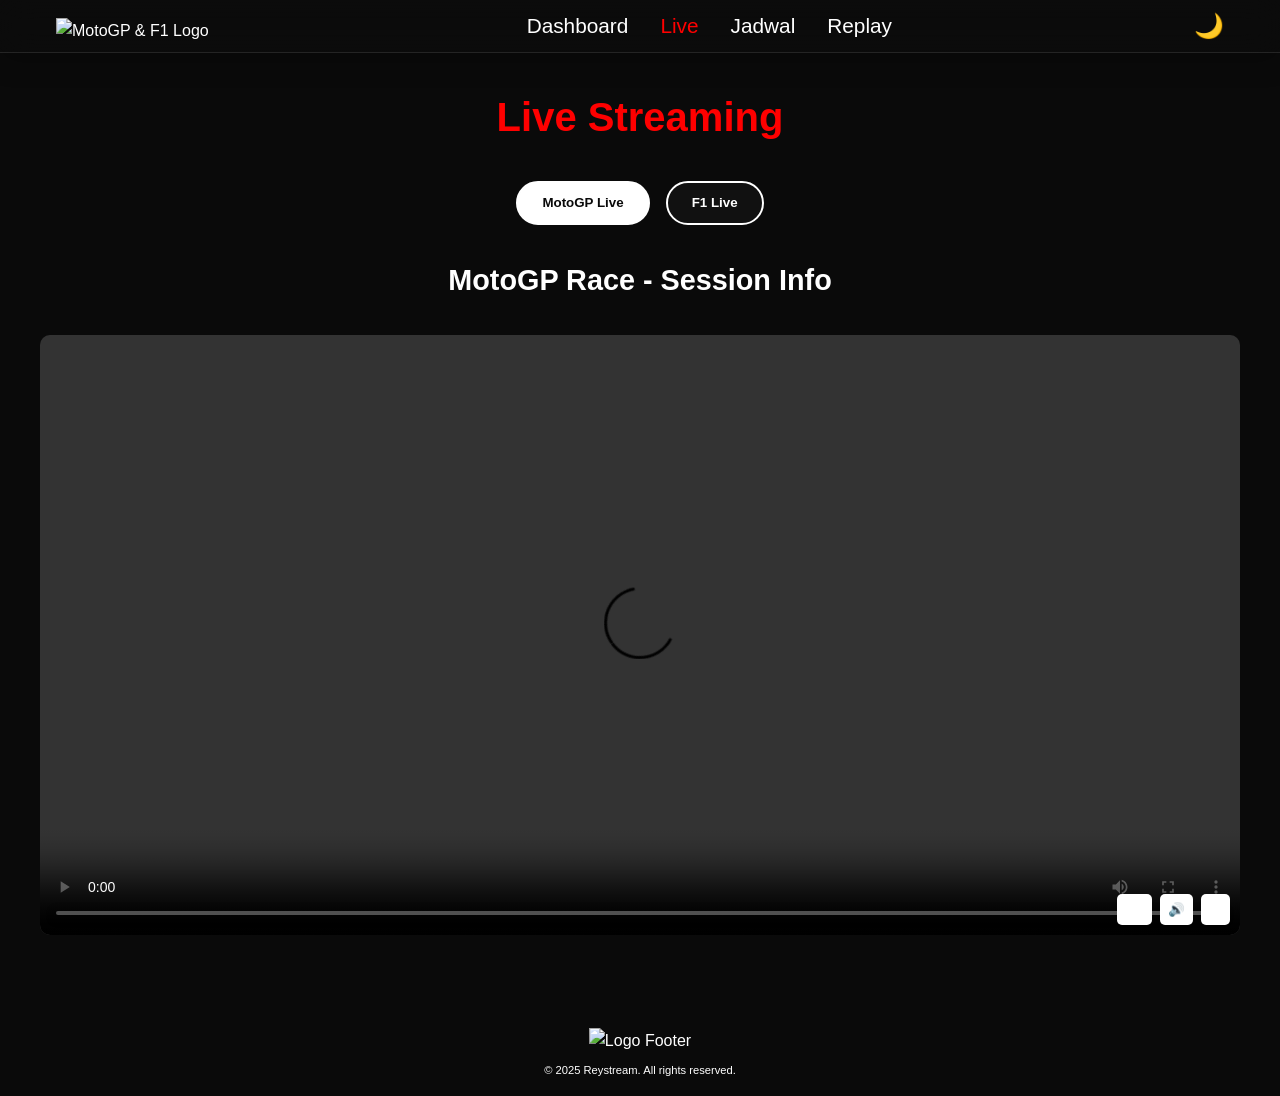
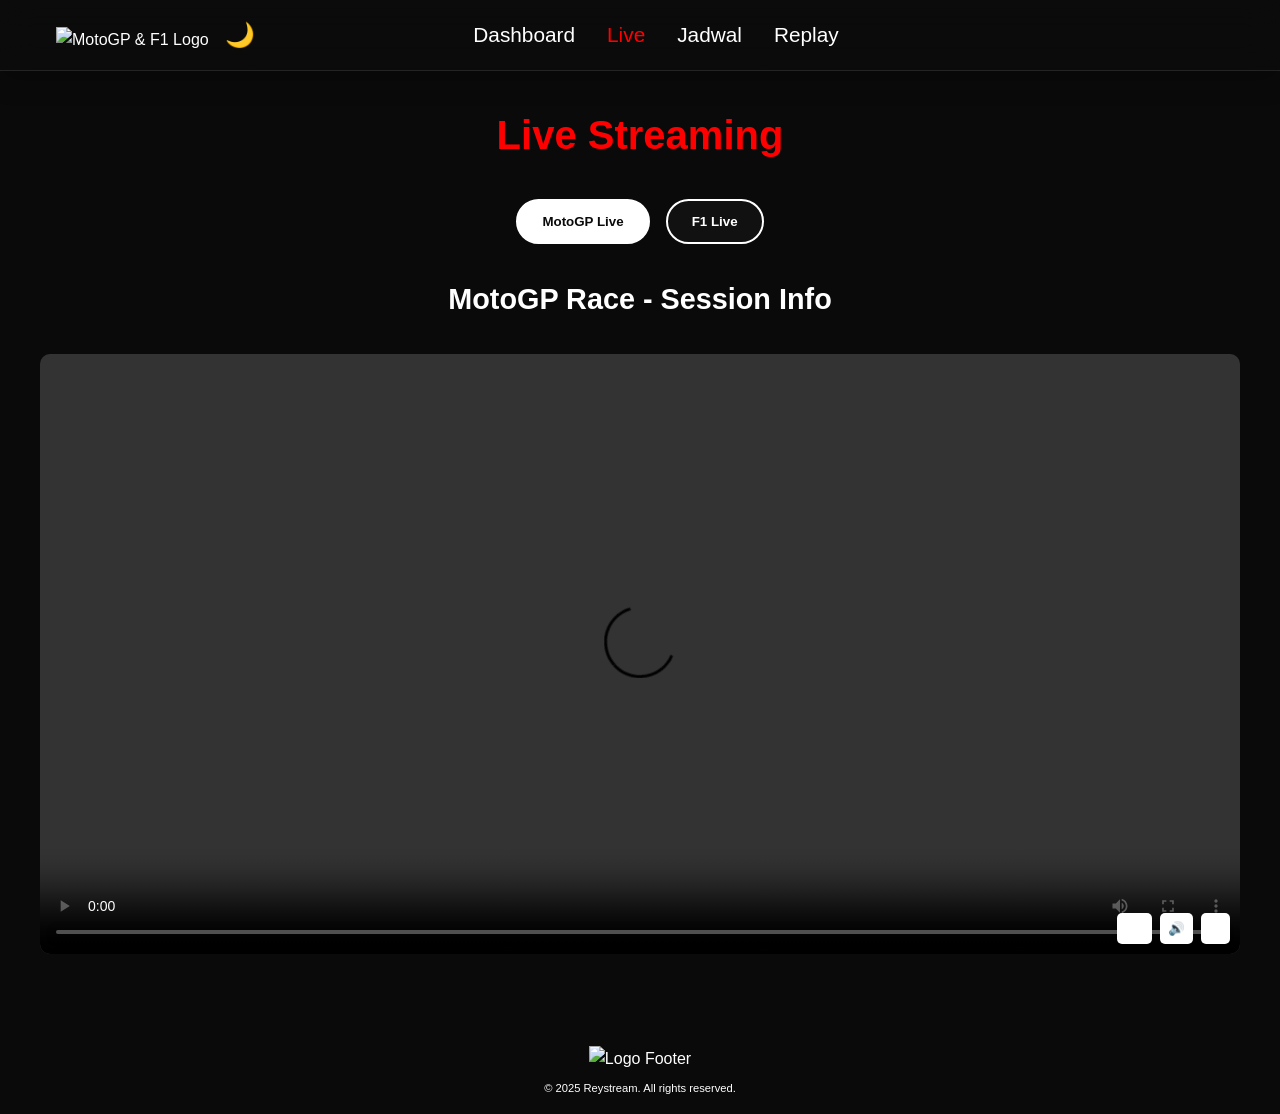

ubah button

--- a/global.css
+++ b/global.css
@@ -8,16 +8,6 @@
     --border: #333333;
 }
 
-body.light-mode {
-    --bg: #FFFFFF;
-    --bg2: #F5F5F5;
-    --accent-motogp: #000000;
-    --accent-f1: #64531b;
-    --text: #ffffff;
-    --text-secondary: #333333;
-    --border: #DDDDDD;
-}
-
 h1 {
     font-size: 2.5rem;
     font-family: 'Oswald', sans-serif;
@@ -64,6 +54,24 @@ body.home-page {
         url('https://preview.redd.it/one-of-the-best-motogp-picture-ever-taken-marc-v0-msvkbfhsvcyf1.jpeg'); 
 }
 
+.logo-link {
+    display: flex;
+    align-items: center;
+    height: 100%; /* Mengikuti tinggi nav-container */
+    cursor: pointer;
+    text-decoration: none;
+    z-index: 1002;
+    position: relative;
+}
+
+/* Biarkan gambar menyesuaikan tinggi logo-link */
+.logo-link img {
+    height: 40px; 
+    width: auto;
+    object-fit: contain;
+    display: block;
+}
+
 .navbar {
     position: sticky;
     top: 0;
@@ -78,21 +86,27 @@ body.home-page {
 
 .nav-container {
     display: flex;
-    justify-content: space-between;
     align-items: center;
     max-width: 1200px;
     margin: 0 auto;
     padding: 0.5rem 1rem;
+    height: 70px; 
 }
 
 .logo img {
     height: 40px;
-    margin-top: 10px;
+    margin-top: 10px;  
+    z-index:1000; 
 }
 
 .nav-menu {
+    position: absolute;
+    left: 50%;
+    transform: translateX(-50%);
     display: flex;
     list-style: none;
+    margin: 0;
+    padding: 0;
 }
 
 .nav-menu li {
